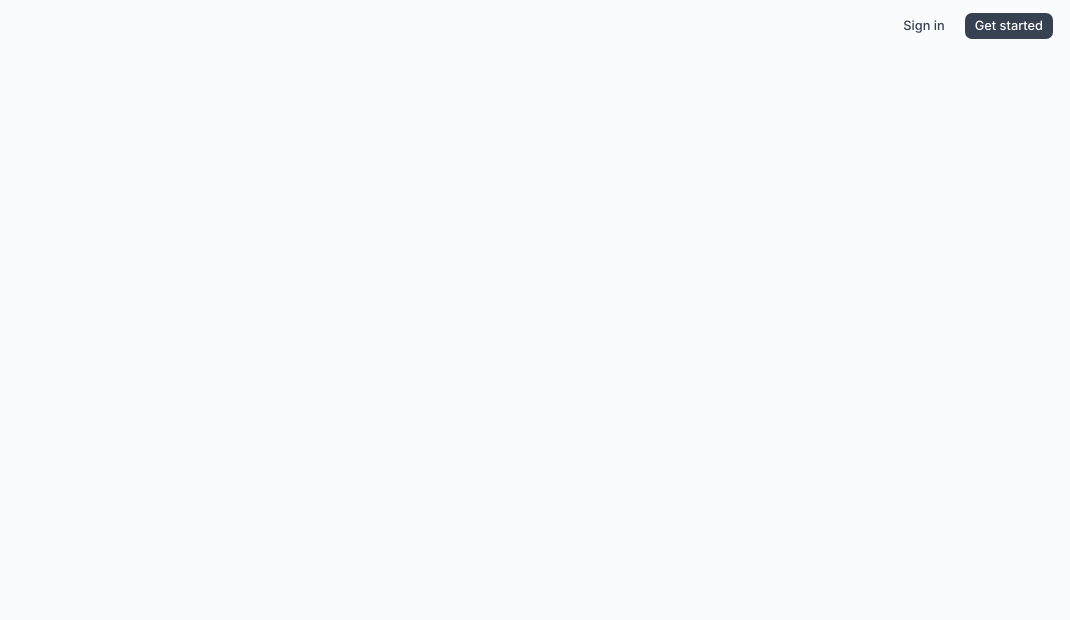
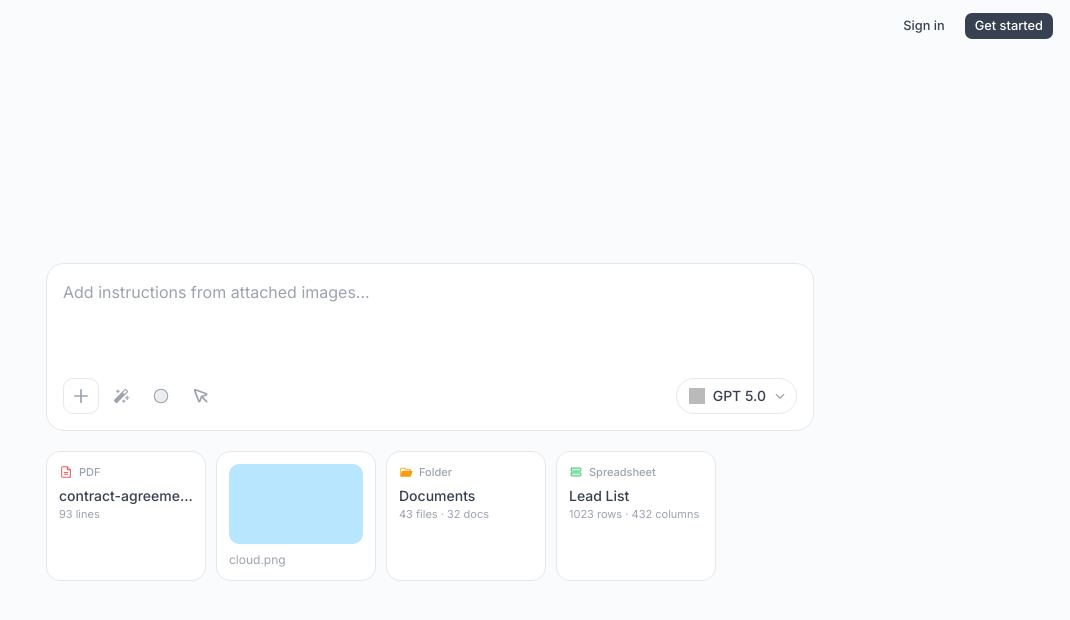
Before and after one commit to elazdi-al/hackapp2, a Next.js app: page / in a window 1280 px wide. Shown: the top 620 px of the page, without its empty margins (210-1280 px from the left). Built offline with nearby package versions, Linux system fonts and the light colour scheme; grey boxes are pictures that could not be loaded.

Commit message:
feat: updated prompt input

```diff
--- /dev/null
+++ b/app/components/prompt.tsx
@@ -0,0 +1,256 @@
+"use client"
+
+import { useState } from "react"
+import { motion, AnimatePresence } from "motion/react"
+import {
+  Plus,
+  MagicWand,
+  Circle,
+  Cursor,
+  X,
+  FileText,
+  FolderOpen,
+  Rows,
+  CaretDown,
+} from "phosphor-react"
+
+interface Attachment {
+  id: string
+  name: string
+  type: "pdf" | "image" | "folder" | "spreadsheet"
+  meta?: string
+  subMeta?: string
+  preview?: string
+}
+
+const mockAttachments: Attachment[] = [
+  {
+    id: "1",
+    name: "contract-agreement brief...",
+    type: "pdf",
+    meta: "93 lines",
+  },
+  {
+    id: "2",
+    name: "cloud.png",
+    type: "image",
+    preview: "bg-sky-200 dark:bg-sky-900/40",
+  },
+  {
+    id: "3",
+    name: "Documents",
+    type: "folder",
+    meta: "43 files",
+    subMeta: "32 docs",
+  },
+  {
+    id: "4",
+    name: "Lead List",
+    type: "spreadsheet",
+    meta: "1023 rows",
+    subMeta: "432 columns",
+  },
+]
+
+const models = [
+  { name: "GPT 5.0", id: "openai" },
+  { name: "GPT 4.5", id: "openai" },
+  { name: "Claude 4", id: "claude" },
+  { name: "Gemini 3", id: "gemini" },
+] as const
+
+type ModelName = (typeof models)[number]["name"]
+
+const modelIcons: Record<string, string> = {
+  openai: "https://svgl.app/library/openai_dark.svg",
+  claude: "https://svgl.app/library/claude-ai-icon.svg",
+  gemini: "https://svgl.app/library/gemini.svg",
+}
+
+const attachmentConfig = {
+  pdf: {
+    icon: FileText,
+    label: "PDF",
+    color: "#ef4444",
+    weight: "duotone" as const,
+  },
+  folder: {
+    icon: FolderOpen,
+    label: "Folder",
+    color: "#f59e0b",
+    weight: "fill" as const,
+  },
+  spreadsheet: {
+    icon: Rows,
+    label: "Spreadsheet",
+    color: "#22c55e",
+    weight: "duotone" as const,
+  },
+}
+
+export function AIPrompt() {
+  const [prompt, setPrompt] = useState("")
+  const [selectedModel, setSelectedModel] = useState<ModelName>("GPT 5.0")
+  const [attachments, setAttachments] = useState<Attachment[]>(mockAttachments)
+  const [showModelDropdown, setShowModelDropdown] = useState(false)
+
+  const removeAttachment = (id: string) => {
+    setAttachments((prev) => prev.filter((a) => a.id !== id))
+  }
+
+  const selectedModelData = models.find((m) => m.name === selectedModel)
+
+  return (
+    <div className="w-full max-w-3xl mx-auto">
+      <div className="rounded-2xl border border-border bg-card p-4">
+        <textarea
+          value={prompt}
+          onChange={(e) => setPrompt(e.target.value)}
+          placeholder="Add instructions from attached images..."
+          className="w-full resize-none bg-transparent text-base text-foreground placeholder:text-muted-foreground focus:outline-none min-h-[80px]"
+          rows={2}
+        />
+
+        <div className="flex items-center gap-1 mt-3">
+          <button
+            type="button"
+            className="flex h-9 w-9 items-center justify-center rounded-lg border border-border bg-card text-muted-foreground hover:bg-accent hover:text-foreground transition-colors"
+            aria-label="Add attachment"
+          >
+            <Plus size={18} weight="bold" />
+          </button>
+          <button
+            type="button"
+            className="flex h-9 w-9 items-center justify-center rounded-lg text-muted-foreground hover:bg-accent hover:text-foreground transition-colors"
+            aria-label="AI suggestions"
+          >
+            <MagicWand size={18} weight="fill" />
+          </button>
+          <button
+            type="button"
+            className="flex h-9 w-9 items-center justify-center rounded-lg text-muted-foreground hover:bg-accent hover:text-foreground transition-colors"
+            aria-label="Circle tool"
+          >
+            <Circle size={18} weight="duotone" />
+          </button>
+          <button
+            type="button"
+            className="flex h-9 w-9 items-center justify-center rounded-lg text-muted-foreground hover:bg-accent hover:text-foreground transition-colors"
+            aria-label="Select tool"
+          >
+            <Cursor size={18} weight="bold" />
+          </button>
+
+          <div className="flex-1" />
+
+          <div className="relative">
+            <button
+              type="button"
+              onClick={() => setShowModelDropdown(!showModelDropdown)}
+              className="flex h-9 items-center gap-2 rounded-full border border-border bg-card px-3 pr-2.5 text-sm font-medium text-foreground hover:bg-accent transition-colors"
+            >
+              {selectedModelData && (
+                <img
+                  src={modelIcons[selectedModelData.id]}
+                  alt=""
+                  className="h-4 w-4 opacity-70 dark:invert dark:opacity-80"
+                />
+              )}
+              <span>{selectedModel}</span>
+              <CaretDown size={12} weight="bold" className="text-muted-foreground" />
+            </button>
+
+            {showModelDropdown && (
+              <div className="absolute top-11 right-0 z-10 min-w-[130px] rounded-xl border border-border bg-card p-1 shadow-lg">
+                {models.map((model) => (
+                  <button
+                    type="button"
+                    key={model.name}
+                    onClick={() => {
+                      setSelectedModel(model.name)
+                      setShowModelDropdown(false)
+                    }}
+                    className={`w-full flex items-center gap-2 rounded-lg px-2.5 py-2 text-left text-sm transition-colors ${
+                      selectedModel === model.name
+                        ? "bg-accent text-foreground"
+                        : "text-muted-foreground hover:bg-accent hover:text-foreground"
+                    }`}
+                  >
+                    <img
+                      src={modelIcons[model.id]}
+                      alt=""
+                      className="h-4 w-4 opacity-70 dark:invert dark:opacity-80"
+                    />
+                    <span>{model.name}</span>
+                  </button>
+                ))}
+              </div>
+            )}
+          </div>
+        </div>
+      </div>
+
+      <div className={`flex gap-2.5 mt-3 overflow-x-auto pt-2 pb-2 min-h-[104px] ${attachments.length === 0 ? 'invisible' : ''}`}>
+        <AnimatePresence mode="popLayout">
+          {attachments.map((attachment) => {
+            const config = attachmentConfig[attachment.type as keyof typeof attachmentConfig]
+
+            return (
+              <motion.div
+                key={attachment.id}
+                layout
+                initial={{ opacity: 0, scale: 0.96 }}
+                animate={{ opacity: 1, scale: 1 }}
+                exit={{ opacity: 0, scale: 0.96 }}
+                transition={{ duration: 0.18, ease: "easeOut" }}
+                className="relative flex-shrink-0 w-40 rounded-xl border border-border bg-card p-3 group"
+              >
+              <button
+                type="button"
+                onClick={() => removeAttachment(attachment.id)}
+                className="absolute -top-1.5 -right-1.5 flex h-5 w-5 items-center justify-center rounded-full bg-card border border-border text-muted-foreground hover:text-foreground hover:bg-accent transition-colors opacity-0 group-hover:opacity-100"
+                aria-label="Remove attachment"
+              >
+                <X size={10} weight="bold" />
+              </button>
+
+              {attachment.type === "image" ? (
+                <>
+                  <div
+                    className={`h-20 w-full rounded-lg ${attachment.preview || "bg-muted"} mb-2`}
+                  />
+                  <p className="text-xs text-muted-foreground truncate">{attachment.name}</p>
+                </>
+              ) : (
+                <>
+                  <div className="flex items-center gap-1.5 mb-1.5">
+                    {config && (
+                      <config.icon
+                        size={14}
+                        weight={config.weight}
+                        color={config.color}
+                      />
+                    )}
+                    <span className="text-[11px] text-muted-foreground font-medium">
+                      {config?.label}
+                    </span>
+                  </div>
+                  <p className="text-sm text-foreground font-medium leading-tight mb-0.5 truncate">
+                    {attachment.name}
+                  </p>
+                  {attachment.meta && (
+                    <p className="text-[11px] text-muted-foreground">
+                      {attachment.meta}
+                      {attachment.subMeta && ` · ${attachment.subMeta}`}
+                    </p>
+                  )}
+                </>
+              )}
+</motion.div>
+            )
+          })}
+        </AnimatePresence>
+      </div>
+    </div>
+  )
+}
--- a/app/page.tsx
+++ b/app/page.tsx
@@ -1,12 +1,16 @@
 import { Button } from "@/components/ui/button";
+import { AIPrompt } from "./components/prompt";
 
 export default function Home() {
   return (
-    <main className="min-h-svh">
+    <main className="min-h-svh flex flex-col">
       <header className="flex items-center justify-end gap-2 px-4 py-3">
         <Button variant="ghost" size="sm">Sign in</Button>
         <Button size="sm">Get started</Button>
       </header>
+      <div className="flex-1 flex items-center justify-center px-6">
+        <AIPrompt />
+      </div>
     </main>
   );
 }
--- a/package.json
+++ b/package.json
@@ -23,6 +23,7 @@
     "lucide-react": "^1.7.0",
     "motion": "^12.38.0",
     "next": "16.2.1",
+    "phosphor-react": "^1.4.1",
     "react": "19.2.4",
     "react-dom": "19.2.4",
     "shadcn": "^4.1.1",
```
Also changed, not shown: 1 other file (tests, documents, lock files or other folders).
